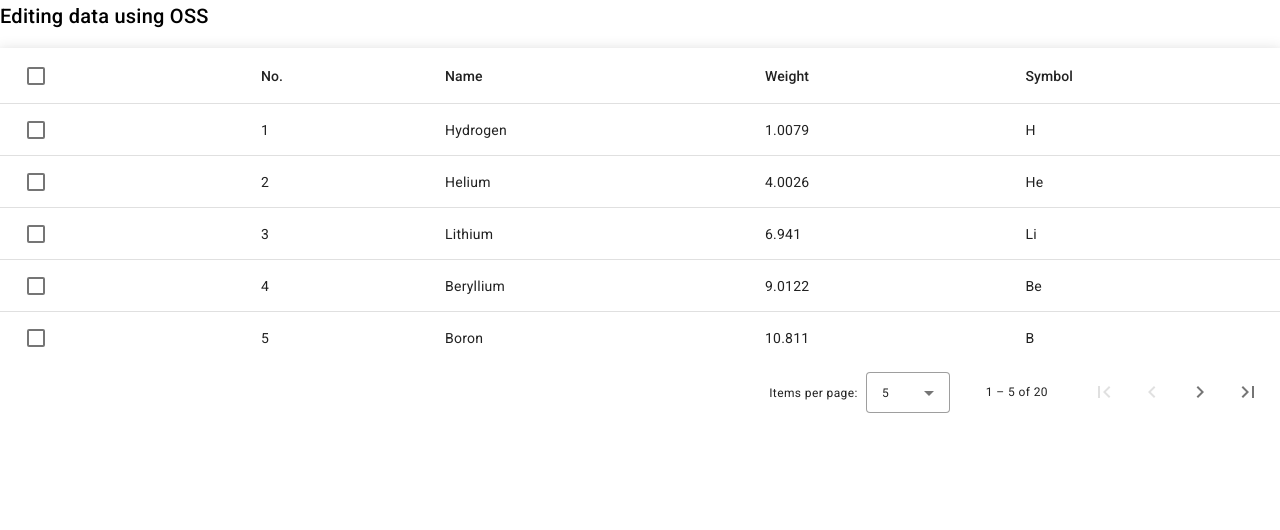
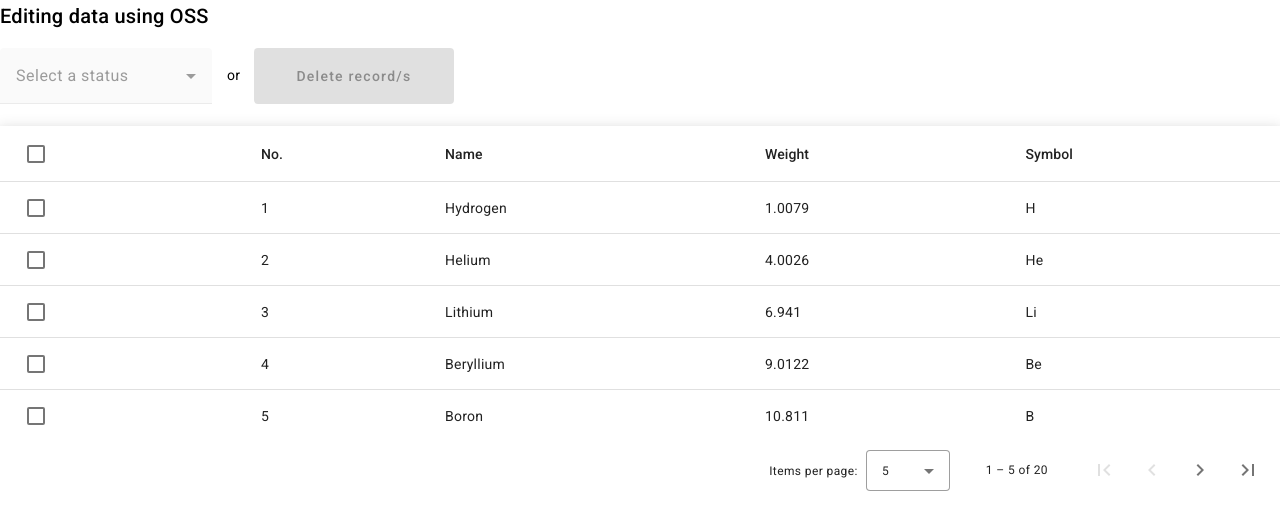
Before and after one commit to Akk3d1s/msc-computing-project, an Angular app in the folder frontends/oss/: page / in a window 1280 px wide. Shown: the top 530 px of the page. Built offline with nearby package versions, Linux system fonts and the light colour scheme.

Commit message:
add delete and status selection actions

```diff
--- a/frontends/oss/src/app/app.component.html
+++ b/frontends/oss/src/app/app.component.html
@@ -1,10 +1,25 @@
 <h2>{{this.title}}</h2>
+<div class="actions">
+  <div class="status">
+    <mat-form-field appearance="fill">
+      <mat-select [disabled]="!actionsEnabled" [(ngModel)]="statusSelected">
+        <mat-option [value]="''">Select a status</mat-option>
+        <mat-option *ngFor="let status of statuses" [value]="status">
+          {{status}}
+        </mat-option>
+      </mat-select>
+    </mat-form-field>
+  </div>
+  <div class="delete">or
+    <button mat-raised-button color="warn" [disabled]="!actionsEnabled">Delete record/s</button>
+  </div>
+</div>
 <table mat-table [dataSource]="dataSource" class="mat-elevation-z8">
 
   <!-- Checkbox Column -->
   <ng-container matColumnDef="select">
     <th mat-header-cell *matHeaderCellDef>
-      <mat-checkbox (change)="$event ? toggleAllRows() : null"
+      <mat-checkbox (change)="$event ? toggleAllRows() : null; toggleActions()"
                     [checked]="selection.hasValue() && isAllSelected()"
                     [indeterminate]="selection.hasValue() && !isAllSelected()"
                     [aria-label]="checkboxLabel()">
@@ -12,7 +27,7 @@
     </th>
     <td mat-cell *matCellDef="let row">
       <mat-checkbox (click)="$event.stopPropagation()"
-                    (change)="$event ? selection.toggle(row) : null"
+                    (change)="$event ? selection.toggle(row) : null; toggleActions()"
                     [checked]="selection.isSelected(row)"
                     [aria-label]="checkboxLabel(row)">
       </mat-checkbox>
--- a/frontends/oss/src/app/app.component.scss
+++ b/frontends/oss/src/app/app.component.scss
@@ -1,3 +1,18 @@
+.actions {
+  display: flex;
+  justify-content: flex-start;
+
+  .delete {
+    margin-left: 15px;
+
+    button {
+      margin-left: 10px;
+      padding: 2em 0;
+      width: 200px;
+    }
+  }
+}
+
 table {
   width: 100%;
 }
--- a/frontends/oss/src/app/app.component.ts
+++ b/frontends/oss/src/app/app.component.ts
@@ -44,6 +44,9 @@ export class AppComponent implements AfterViewInit {
   displayedColumns: string[] = ['select', 'position', 'name', 'weight', 'symbol'];
   dataSource = new MatTableDataSource<PeriodicElement>(ELEMENT_DATA);
   selection = new SelectionModel<PeriodicElement>(true, []);
+  statuses: string[] = ['ACTIVE', 'PENDING', 'INACTIVE'];
+  statusSelected: string = '';
+  actionsEnabled: boolean;
 
   @ViewChild(MatPaginator) paginator: MatPaginator;
 
@@ -68,6 +71,11 @@ export class AppComponent implements AfterViewInit {
     this.selection.select(...this.dataSource.data);
   }
 
+  /** Show/hide actions on top of table. */
+  toggleActions(): void {
+    this.actionsEnabled = !!this.selection.selected.length;
+  }
+
   /** The label for the checkbox on the passed row */
   checkboxLabel(row?: PeriodicElement): string {
     if (!row) {
```
Also changed, not shown: frontends/oss/src/app/app.module.ts (+7 -1 lines).
